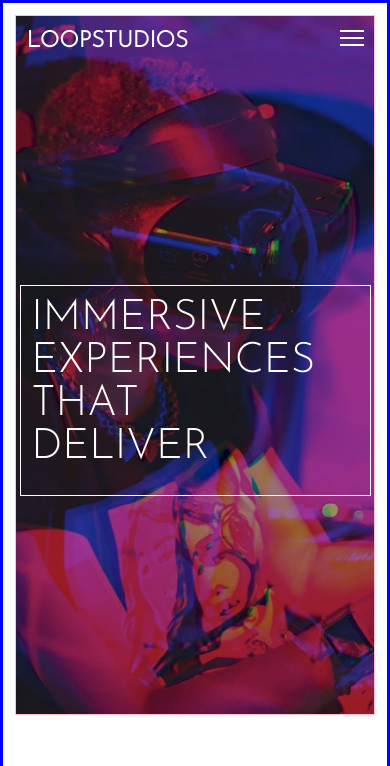
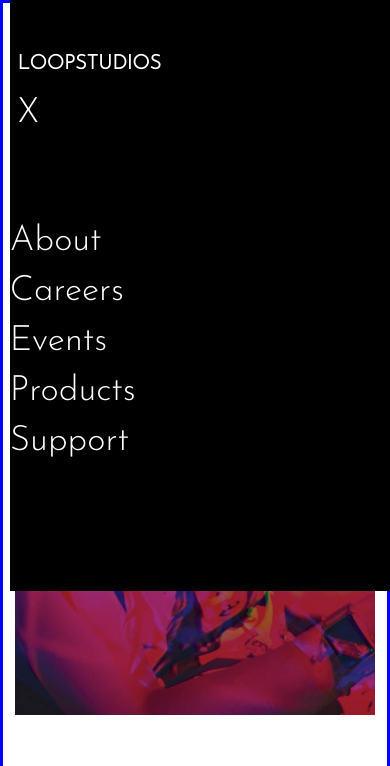
Before and after one commit to frgomis/_challenge_loopstudios, a plain HTML site: page index.html in a window 390 px wide. Shown: the top 766 px of the page. Drawn offline with Linux system fonts and the light colour scheme.

Commit message:
création menuHamburger - à finir

```diff
--- a/index.html
+++ b/index.html
@@ -8,6 +8,7 @@
   <link rel="icon" type="image/png" sizes="32x32" href="public/images/favicon-32x32.png">
   <title>Frontend Mentor | Loopstudios landing page</title>
   <link rel="stylesheet" href="public/styles/style.css">
+  <link rel="stylesheet" href="public/styles/hamburger.css">
   <!-- Fonts -->
   <link rel="preconnect" href="https://fonts.gstatic.com">
   <link rel="preconnect" href="https://fonts.gstatic.com">
@@ -26,7 +27,17 @@
           </a></div>
         <div class="menuBurger"><img src="public/images/icon-hamburger.svg" alt="menu hamburger"></div>
         <!-- -----nav mobile -->
-        <nav class="mobil visible hidden">
+
+        <nav class="mobil-menu visible">
+          <div>
+            <ul class="mobil-menu_entete">
+              <li>
+                <h1>Loopstudios</h1>
+              </li>
+              <li> X </li>
+            </ul>
+          </div>
+          <!-- -------- -->
           <ul>
             <li><a href="#">About</a></li>
             <li><a href="#">Careers</a></li>
--- /dev/null
+++ b/public/styles/hamburger.css
@@ -0,0 +1,33 @@
+/* ------- NAV -- NAV -------*/
+.visible{
+    visibility: visible;
+    display: block;
+}
+.hidden{
+    visibility: hidden;
+    display: none;
+}
+
+.mobil-menu{
+    background: #000;
+    color: var(--White);
+    width: 100%;
+    height: 70%;
+    /* text-transform: uppercase; */
+    line-height: 5rem;
+    font-size: 3.5rem;
+    margin-left: 2.5%;
+    position: absolute;
+    left: 0;
+    top: 0;
+}
+.mobil-menu div{
+    margin: 10% 2% 20%;
+    display: flex;
+    justify-content: space-between;
+    font-family: 'Josefin Sans', sans-serif;
+
+}
+.mobil-menu_entete h1{
+    font-size: 2rem;
+}
--- a/public/styles/style.css
+++ b/public/styles/style.css
@@ -17,6 +17,7 @@ body{
 }
 a{
     text-decoration: none;
+    color: var(--White);
 }
 li{
     list-style: none;
@@ -31,7 +32,7 @@ h1{
     color: var(--White);
 }
 :root {
-    --borderHelp: solid 1.5px pink;
+    --borderHelp: solid 3px chartreuse;
     --Black: hsl(0, 0%, 0%);
     --DarkGray: hsl(0, 0%, 55%);
     --fontAlata: 'Alata', sans-serif;
@@ -48,7 +49,6 @@ h1{
 }
 /* xxxxxxx  HEADER ++ HEADER xxxxxxx */
 header{
-    border: var(--borderHelp);
     background-image: url('../images/mobile/image-hero.jpg');
     background-size: cover;
     height:700px ;
@@ -71,15 +71,7 @@ header h2{
     text-transform: uppercase;
     display: flex;
 }
-/* ------- NAV -- NAV -------*/
-.visible{
-    visibility: visible;
-    display: block;
-}
-.hidden{
-    visibility: hidden;
-    display: none;
-}
+
 /* xxxxxxx  MAIN - MAIN xxxxxxx */
 main h2{
     text-align: center;
```
